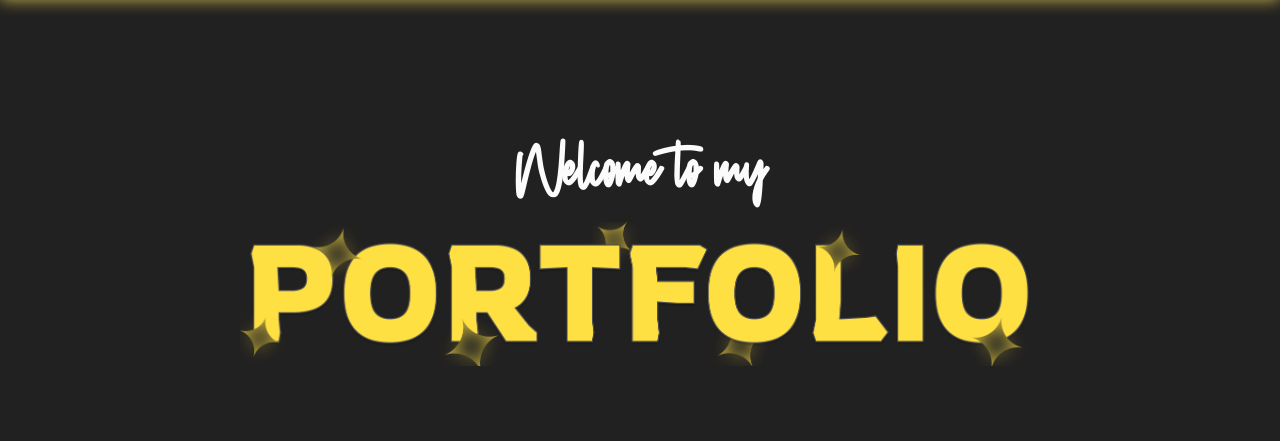
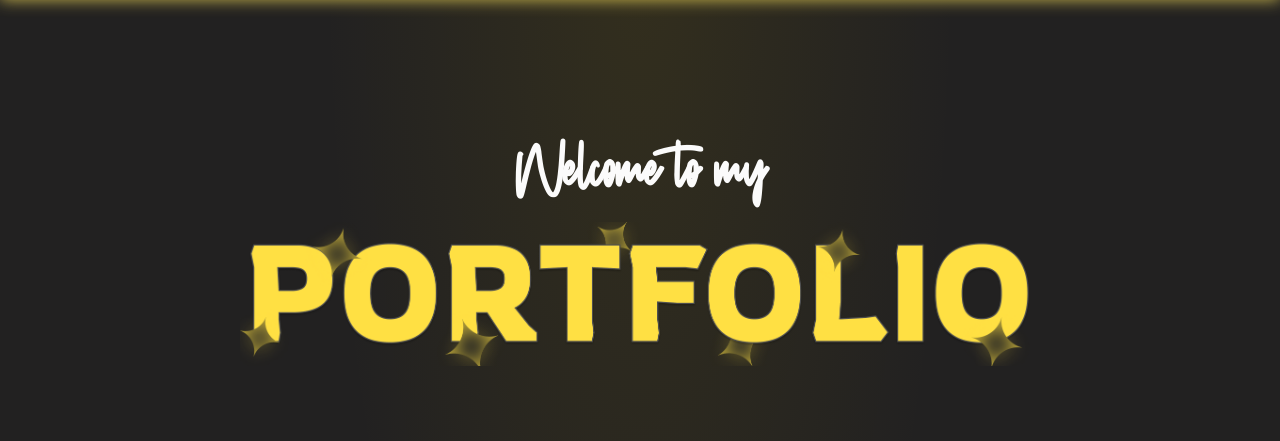
Before and after one commit to 1drism/myportofolio, a Django app: page / in a window 1280 px wide. Shown: the part 81-522 px from the top of the page. Run offline with Django 5.2, Linux system fonts and the light colour scheme.

Commit message:
Add subtle light effect at welcome section landing page

```diff
--- a/static/css/style.css
+++ b/static/css/style.css
@@ -28,6 +28,11 @@ body {
     color: var(--ink);
     background-color: var(--paper);
     line-height: 1.6;
+    background-image: radial-gradient(
+        ellipse at top,
+        rgba(176, 148, 4, 0.12),
+        transparent 35%
+    );
 }
 
 h1, .brand {
```
